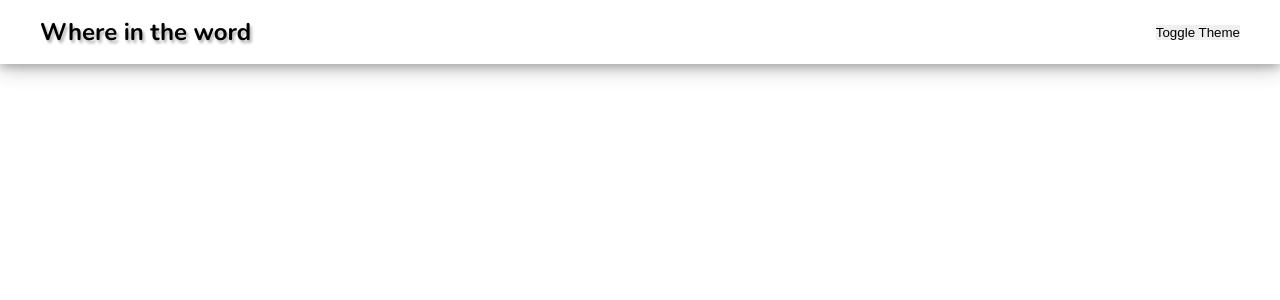
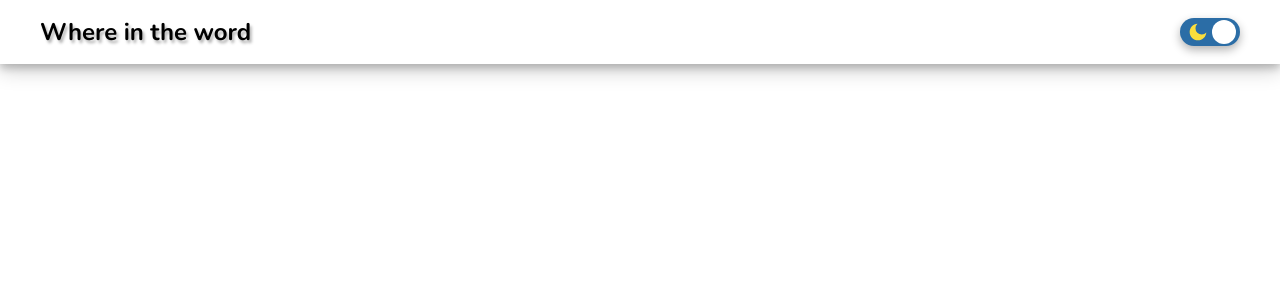
Before and after one commit to huydaoquang/countries, a React (Create React App) app: page / in a window 1280 px wide. Shown: the top 300 px of the page. Built offline with nearby package versions, Linux system fonts and the light colour scheme.

Commit message:
header 2

```diff
--- a/package.json
+++ b/package.json
@@ -9,6 +9,7 @@
     "clsx": "^1.2.1",
     "react": "^18.2.0",
     "react-dom": "^18.2.0",
+    "react-icons": "^4.8.0",
     "react-scripts": "5.0.1",
     "sass": "^1.59.3",
     "styled-components": "^5.3.9",
--- /dev/null
+++ b/src/Components/Header/SwitchMode copy.jsx
@@ -0,0 +1,17 @@
+import { RiMoonFill } from "react-icons/ri";
+
+import styles from "./SwitchStyles.module.scss";
+
+const SwitchMode = () => {
+  return (
+    <div className={styles.toggleButton}>
+      <input type="checkbox" className={styles.Input} />
+      <div className={styles.Icon}>
+        <RiMoonFill />
+      </div>
+      <div className={styles.Circle}></div>
+    </div>
+  );
+};
+
+export default SwitchMode;
--- /dev/null
+++ b/src/Components/Header/SwitchStyles.module.scss
@@ -0,0 +1,43 @@
+.toggleButton {
+  width: 60px;
+  height: 28px;
+  border-radius: 20px;
+  display: flex;
+  align-items: center;
+  justify-content: space-between;
+  padding: 2px 4px;
+  box-shadow: 0 4px 10px rgba(0, 0, 0, 0.3);
+  background-color: hsl(208, 59%, 41%);
+}
+
+.Icon {
+  color: hsl(51, 96%, 61%);
+  font-size: 20px;
+  margin-top: 6px;
+  transition: all 0.2s ease;
+}
+
+.Circle {
+  width: 24px;
+  height: 24px;
+  background-color: #fff;
+  border-radius: 50%;
+  transition: all 0.2s ease;
+}
+
+.Input:checked ~ .Circle {
+  transform: translateX(-28px);
+  -webkit-transform: translateX(-28px);
+  -ms-transform: translateX(-28px);
+}
+.Input:checked ~ .Icon {
+  transform: translateX(28px);
+  -webkit-transform: translateX(28px);
+  -ms-transform: translateX(28px);
+}
+
+.Input {
+  height: 0;
+  width: 0;
+  opacity: 0;
+}
--- a/src/Components/Header/index.jsx
+++ b/src/Components/Header/index.jsx
@@ -1,10 +1,12 @@
 import styled from "styled-components";
+
+import SwitchMode from "./SwitchMode copy";
 
 const Header = (props) => {
   return (
     <HeaderPane>
       <span>Where in the word</span>
-      <button>Toggle Theme</button>
+      <SwitchMode />
     </HeaderPane>
   );
 };
```
Also changed, not shown: 1 other file (tests, documents, lock files or other folders).
